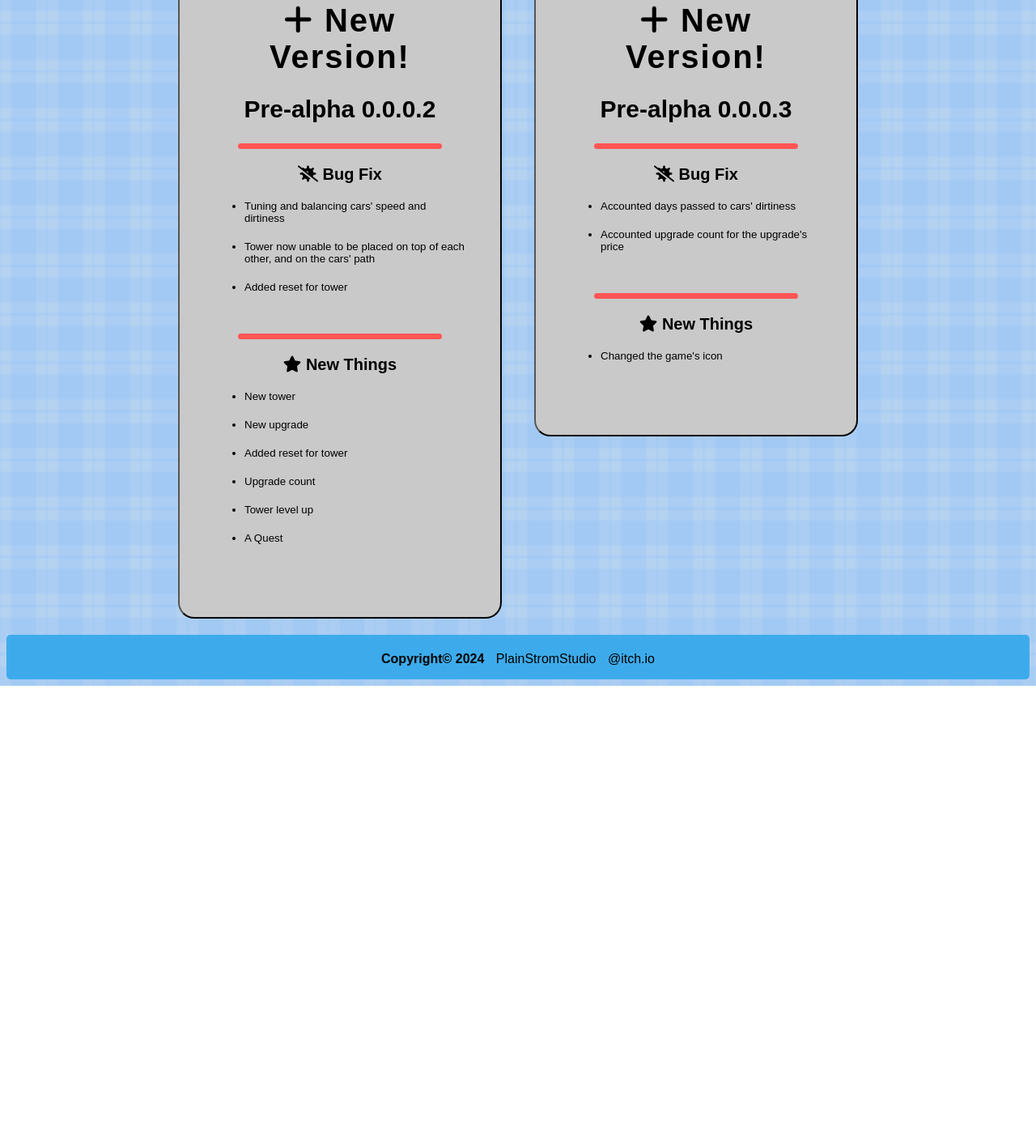
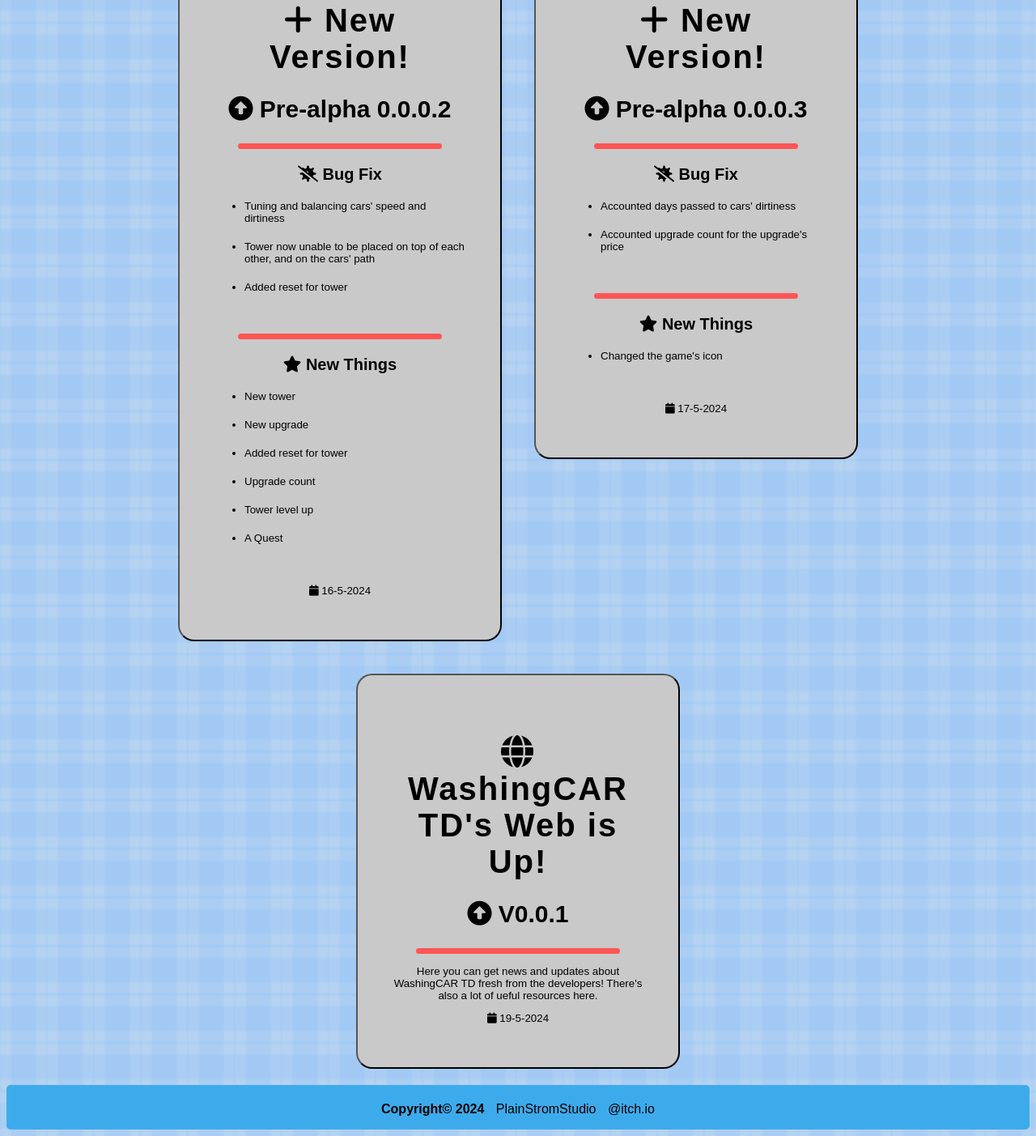
Before and after one commit to PlainStromStudio/WashingCAR-TD-Web, a plain HTML site: page index.html in a window 1280 px wide. Shown: the part 331-1734 px from the top of the page at 81% size. Before the commit the page ends 1178 px from the top, so only its background shows below. Drawn offline with Linux system fonts and the light colour scheme; a web font is replaced by a local one.

Commit message:
Update index.html

```diff
--- a/index.html
+++ b/index.html
@@ -11,8 +11,8 @@
 
     <link rel="shortcut icon" href="./src/img/gameIcon.ico">
     <link rel="stylesheet" href="./src/style/style.css">
+
     <script src="https://kit.fontawesome.com/99954d4e75.js" crossorigin="anonymous"></script>
-
     <style>
         body {
             background-image: url(./src/img/bg.png);
@@ -25,6 +25,9 @@
             margin-top: -100px;
             margin-left: -30px;
             background-image: linear-gradient(rgba(0, 0, 0, 1), rgba(0, 0, 0, 0));
+        }
+        nav {
+            height: 50px;
         }
     </style>
 </head>
@@ -91,7 +94,7 @@
                             <h1 class="name"><i class="fa-solid fa-plus"></i> New Version!</h1>
                         </div>
                         <div>
-                            <h2 class="desc">Pre-alpha 0.0.0.2</h2>
+                            <h2 class="desc"><i class="fa-solid fa-circle-up"></i> Pre-alpha 0.0.0.2</h2>
                         </div>
                     </div>
                     <hr>
@@ -111,6 +114,7 @@
                         <li>Tower level up</li>
                         <li>A Quest</li>
                     </ul>
+                    <p><i class="fa-solid fa-calendar"></i> 16-5-2024</p>
                 </button>
                 <button class="tab">
                     <div class="tab-h">
@@ -118,7 +122,7 @@
                             <h1 class="name"><i class="fa-solid fa-plus"></i> New Version!</h1>
                         </div>
                         <div>
-                            <h2 class="desc">Pre-alpha 0.0.0.3</h2>
+                            <h2 class="desc"><i class="fa-solid fa-circle-up"></i> Pre-alpha 0.0.0.3</h2>
                         </div>
                     </div>
                     <hr>
@@ -132,6 +136,22 @@
                     <ul class="list">
                         <li>Changed the game's icon</li>
                     </ul>
+                    <p><i class="fa-solid fa-calendar"></i> 17-5-2024</p>
+                </button>
+                <button class="tab">
+                    <div class="tab-h">
+                        <div>
+                            <h1 class="name"><i class="fa-solid fa-globe"></i> WashingCAR TD's Web is Up!</h1>
+                        </div>
+                        <div>
+                            <h2 class="desc"><i class="fa-solid fa-circle-up"></i> V0.0.1</h2>
+                        </div>
+                        <hr>
+                        <p>
+                            Here you can get news and updates about WashingCAR TD fresh from the developers! There's also a lot of ueful resources here.
+                        </p>
+                    </div>
+                    <p><i class="fa-solid fa-calendar"></i> 19-5-2024</p>
                 </button>
             </div>
         </section>
```
